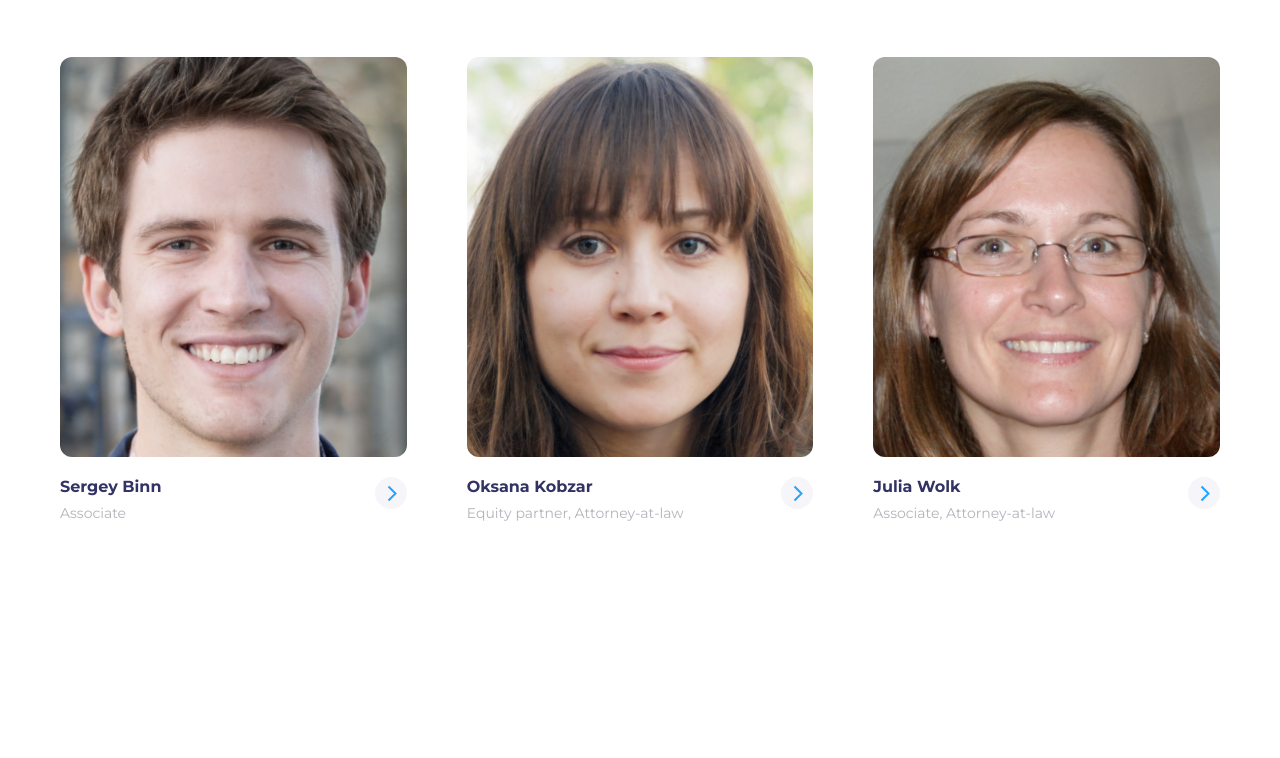
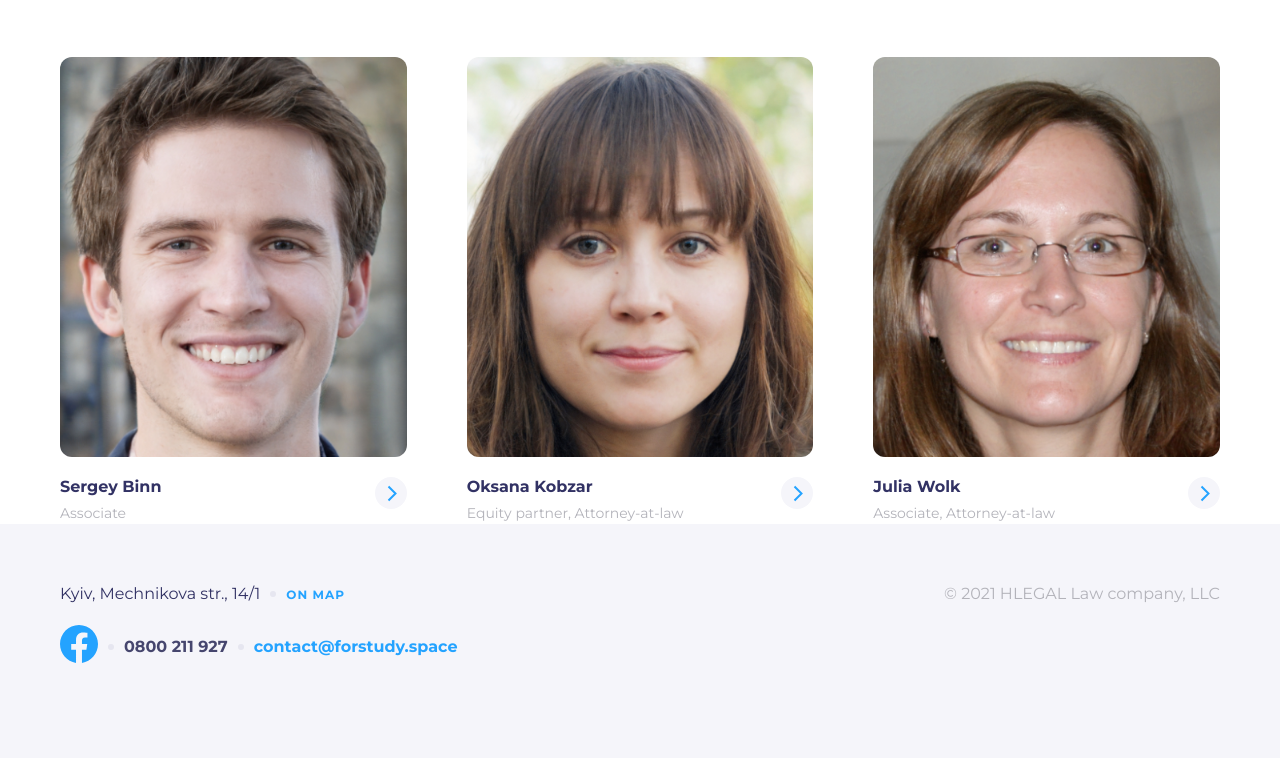
Before and after one commit to SergeyRozovenko/FEBasic_Hillel, a plain HTML site: page index.html in a window 1280 px wide. Shown: the part 839-1597 px from the top of the page. Before the commit the page ends 1363 px from the top, so only its background shows below. Drawn offline with Linux system fonts and the light colour scheme.

Commit message:
add code

```diff
--- a/index.html
+++ b/index.html
@@ -31,15 +31,15 @@
                         <p class="dot"></p>
                         <ul class="contact flex">
                             <li class="contact_info b_contact">Kyiv, Mechnikova str., 14/1</li>
-                            <li>
+                            <li class="contact_info">
                                 <p class="dot"></p>
                             </li>
                             <li class="contact_info">0800 211 927</li>
-                            <li>
+                            <li class="contact_info">
                                 <p class="dot"></p>
                             </li>
                             <li class="contact_info b_contact">
-                                <a href="https://facebook.com" class="contact_page">
+                                <a href="https://facebook.com" class="contact_page" target="_blank">
                                     <svg width="24" height="24" viewBox="0 0 24 24" fill="none"
                                         xmlns="http://www.w3.org/2000/svg">
                                         <path class="letter"
@@ -173,9 +173,48 @@
             </div>
         </section>
     </main>
-    <footer class="footer">
-        <div class="container wide bg_gray">
-
+    <footer class="main_footer bg_gray">
+        <div class="container wide">
+            <div class="footer flex">
+                <div class="f_contact_main flex">
+                    <ul class="f_adress_main flex">
+                        <li class="adress_link">Kyiv, Mechnikova str., 14/1</li>
+                        <li class="adress_link">
+                            <p class="dot"></p>
+                        </li>
+                        <li class="adress_link"><a
+                                href="https://www.google.com.ua/maps/place/Pyam'yatnyk+Zhertvam+Teroryzmu,+%D0%9F%D0%BE%D0%B1%D0%BB%D0%B8%D0%B7%D1%83+%D1%81%D1%82%D0%B0%D0%BD%D1%86%D1%96%D1%97+%D0%BC%D0%B5%D1%82%D1%80%D0%BE+%D0%9A%D0%BB%D0%BE%D0%B2%D1%81%D1%8C%D0%BA%D0%B0,+%D0%B2%D1%83%D0%BB%D0%B8%D1%86%D1%8F+%D0%9C%D0%B5%D1%87%D0%BD%D0%B8%D0%BA%D0%BE%D0%B2%D0%B0,+14%2F1,+%D0%9A%D0%B8%D1%97%D0%B2,+01023/@50.4368601,30.529918,17z/data=!3m1!4b1!4m5!3m4!1s0x40d4cf00d4d55dad:0x40f274cb5d991e55!8m2!3d50.4368601!4d30.5321067?hl=ru"
+                                class="map" target="_blank">ON MAP</a></li>
+                    </ul>
+                </div>
+                <div class="f_contact_two flex">
+                    <ul class="footer_link flex">
+                        <li class="f_link"><a href="https://facebook.com" class="contact_page" target="_blank">
+                                <svg width="38" height="38" viewBox="0 0 38 38" fill="none"
+                                    xmlns="http://www.w3.org/2000/svg">
+                                    <path class="letter"
+                                        d="M38 19.1161C38 8.55857 29.4934 0 19 0C8.50658 0 0 8.55857 0 19.1161C0 28.6575 6.94803 36.5659 16.0312 38V24.6419H11.207V19.1161H16.0312V14.9046C16.0312 10.1136 18.8678 7.46723 23.2078 7.46723C25.2866 7.46723 27.4609 7.84059 27.4609 7.84059V12.545H25.0651C22.7048 12.545 21.9688 14.0185 21.9688 15.5302V19.1161H27.2383L26.3959 24.6419H21.9688V38C31.052 36.5659 38 28.6575 38 19.1161Z"
+                                        fill="#24A3FF" />
+                                </svg>
+                            </a></li>
+                        <li class="f_link">
+                            <p class="dot"></p>
+                        </li>
+                        <li class="f_link f_style">0800 211 927</li>
+                        <li class="f_link">
+                            <p class="dot"></p>
+                        </li>
+                        <li class="f_link">
+                            <a href="mailto:contact@forstudy.space" class="email_page">
+                                contact@forstudy.space
+                            </a>
+                        </li>
+                    </ul>
+                </div>
+                <div class="copy">
+                    <p class="copyright">© 2021 HLEGAL Law company, LLC</p>
+                </div>
+            </div>
         </div>
     </footer>
 </body>
--- a/style/main_style.css
+++ b/style/main_style.css
@@ -1,5 +1,6 @@
 :root {
   --main-color: #323264;
+  --alt-color: #46466e;
   --accent-color: #f0145a;
   --burger-color: #ec6f5d;
   --hero-color: linear-gradient(90.13deg, #f0145a 0.84%, #ef8080 99.96%);
@@ -63,6 +64,10 @@ select {
   max-width: calc(var(--container-wide-width) + var(--container-space) * 2);
 }
 
+.contact_page:hover svg path.letter {
+  fill: var(--accent-color);
+}
+
 .bg_gray {
   background-color: var(--bg-color);
 }
--- a/style/media.css
+++ b/style/media.css
@@ -106,10 +106,6 @@
     border-bottom: 2px solid var(--accent-color);
   }
 
-  .contact_page:hover svg path.letter {
-    fill: var(--accent-color);
-  }
-
   .wrapper {
     grid-template-columns: repeat(2, 1fr);
   }
@@ -127,6 +123,22 @@
 
   .row:hover {
     transform: none;
+  }
+
+  .footer {
+    display: grid;
+    grid-template-areas: "f_contact_main" "f_contact_two";
+    justify-content: center;
+  }
+
+  .f_adress_main,
+  .footer_link {
+    flex-direction: row;
+    justify-self: flex-start;
+  }
+
+  .copyright {
+    margin: 0 auto;
   }
 }
 
@@ -152,7 +164,13 @@
   .navigation {
     justify-self: end;
   }
+
+  .footer {
+    grid-template-areas: "f_contact_main copy" "f_contact_two f_contact_two";
+    justify-content: space-between;
+  }
+
+  .copy {
+    grid-area: copy;
+  }
 }
-
-@media (min-width: 1920px) {
-}
--- a/style/style.css
+++ b/style/style.css
@@ -262,3 +262,48 @@
 .row:hover {
   transform: rotate(-90deg);
 }
+
+/*****************************Footer*************************************/
+
+.footer {
+  padding-top: var(--container-space);
+  padding-bottom: var(--container-space);
+  flex-direction: column;
+  align-items: center;
+}
+
+.f_adress_main,
+.footer_link {
+  gap: 10px;
+  flex-direction: column;
+  align-items: center;
+}
+
+.f_contact_two {
+  margin-top: 21px;
+  margin-bottom: 30px;
+}
+.map {
+  font-weight: 700;
+  font-size: 12px;
+  line-height: 15px;
+  letter-spacing: 1px;
+  color: var(--regular-color);
+}
+
+.f_link.f_style {
+  font-weight: 700;
+  color: var(--alt-color);
+}
+
+.email_page {
+  font-weight: 700;
+  color: var(--regular-color);
+}
+
+.email_page:hover {
+  color: var(--accent-color);
+}
+.copyright {
+  color: var(--text-color);
+}
```
